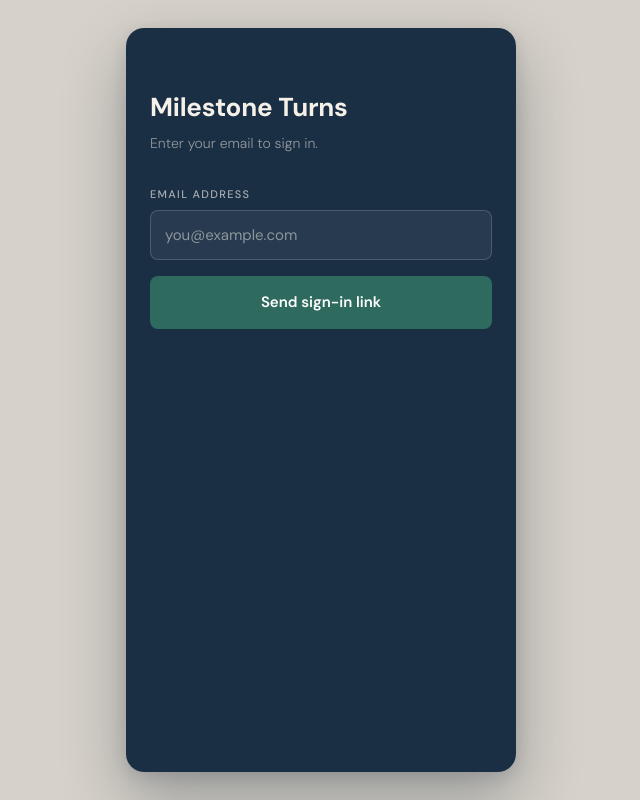
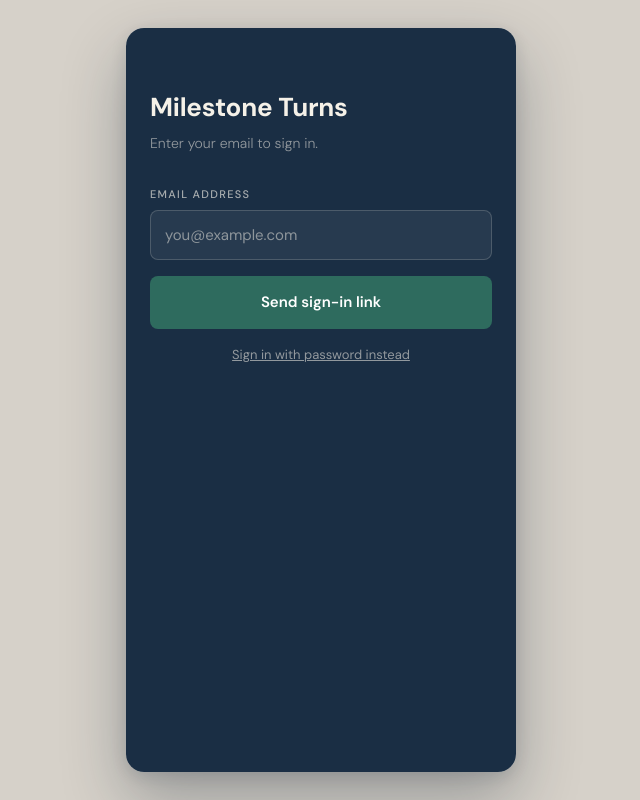
Before and after one commit to grantaltom-ms/milestone-turns, a Next.js app: page /login in a window 1280 px wide. Shown: the whole page, without its empty margins (319-959 px from the left). Built offline with nearby package versions, Linux system fonts and the light colour scheme.

Commit message:
feat: add email/password login option
Co-Authored-By: Claude Opus 4.8 (1M context) <noreply@anthropic.com>

```diff
--- a/app/login/page.tsx
+++ b/app/login/page.tsx
@@ -53,6 +53,8 @@ function LoginForm() {
   const errorParam = search.get("error");
 
   const [email, setEmail] = useState("");
+  const [password, setPassword] = useState("");
+  const [mode, setMode] = useState<"magic" | "password">("magic");
   const [sent, setSent] = useState(false);
   const [error, setError] = useState<string | null>(
     errorParam === "auth_failed" ? "Sign-in link expired or invalid. Try again." :
@@ -66,6 +68,22 @@ function LoginForm() {
     setError(null);
 
     const supabase = getBrowserSupabase();
+
+    if (mode === "password") {
+      const { error: pwErr } = await supabase.auth.signInWithPassword({
+        email: email.trim().toLowerCase(),
+        password,
+      });
+
+      setPending(false);
+      if (pwErr) {
+        setError("Incorrect email or password");
+        return;
+      }
+      window.location.href = "/";
+      return;
+    }
+
     const redirectTo =
       typeof window !== "undefined"
         ? `${window.location.origin}/auth/callback?next=${encodeURIComponent(next)}`
@@ -82,6 +100,11 @@ function LoginForm() {
       return;
     }
     setSent(true);
+  }
+
+  function toggleMode() {
+    setMode((m) => (m === "magic" ? "password" : "magic"));
+    setError(null);
   }
 
   const labelStyle: React.CSSProperties = {
@@ -162,6 +185,21 @@ function LoginForm() {
           />
         </label>
 
+        {mode === "password" && (
+          <label>
+            <span style={labelStyle}>Password</span>
+            <input
+              type="password"
+              value={password}
+              onChange={(e) => setPassword(e.target.value)}
+              autoComplete="current-password"
+              required
+              placeholder="••••••••"
+              style={inputStyle}
+            />
+          </label>
+        )}
+
         {error && (
           <div
             style={{
@@ -194,7 +232,26 @@ function LoginForm() {
             transition: "opacity 0.15s",
           }}
         >
-          {pending ? "Sending…" : "Send sign-in link"}
+          {pending
+            ? mode === "password" ? "Signing in…" : "Sending…"
+            : mode === "password" ? "Sign in" : "Send sign-in link"}
+        </button>
+
+        <button
+          type="button"
+          onClick={toggleMode}
+          style={{
+            background: "transparent",
+            border: "none",
+            padding: 0,
+            color: "rgba(245,241,232,0.55)",
+            fontSize: 13,
+            cursor: "pointer",
+            textDecoration: "underline",
+            alignSelf: "center",
+          }}
+        >
+          {mode === "password" ? "Send me a sign-in link instead" : "Sign in with password instead"}
         </button>
       </form>
     </Shell>
```
